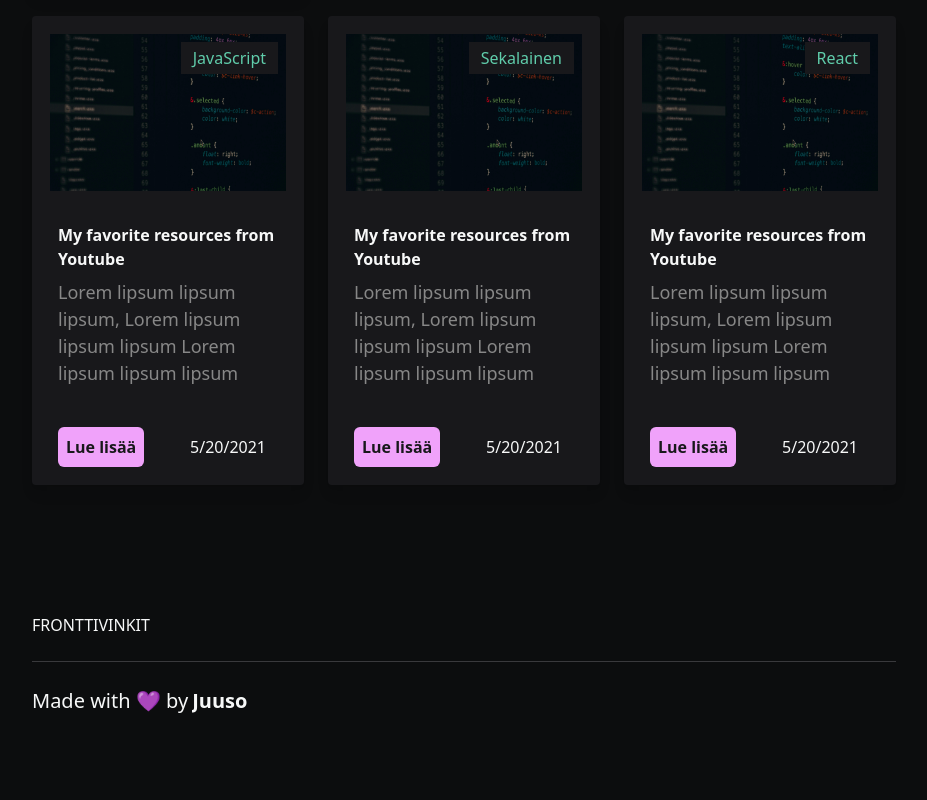
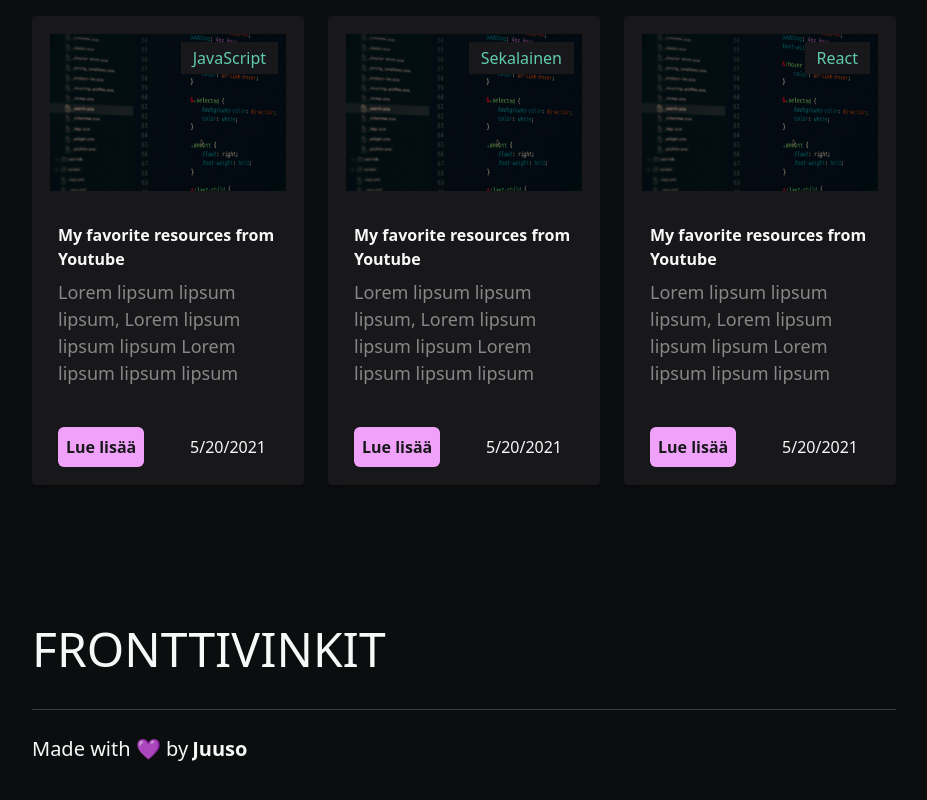
Before and after one commit to juusorutanen/fronttivinkit, a Next.js app: page / in a window 1280 px wide. Shown: the part 1258-2058 px from the top of the page, without its empty margins (176-1103 px from the left). Before the commit the page ends 2014 px from the top, so only its background shows below. Built offline with nearby package versions, Linux system fonts and the light colour scheme.

Commit message:
add h1 for md files

```diff
--- a/app/globals.css
+++ b/app/globals.css
@@ -2,7 +2,7 @@
 @tailwind components;
 @tailwind utilities;
 
-layer base {
+@layer base {
   *,
   *::before,
   *::after {
@@ -29,4 +29,7 @@ layer base {
   ::selection {
     background: #555555;
   }
+  h1 {
+    @apply text-h1;
+  }
 }
```
